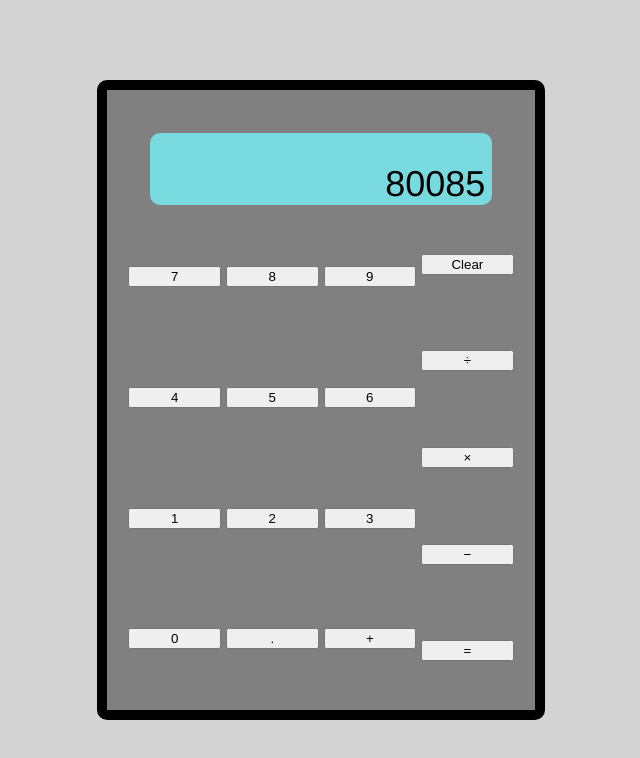
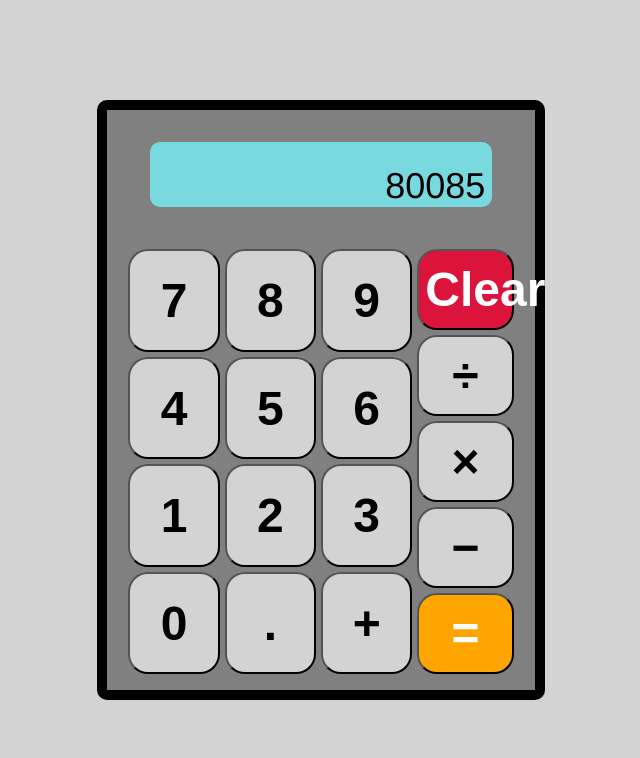
Before and after one commit to SlothSan/odin-calculator, a plain HTML site: page index.html in a window 1280 px wide. Shown: the whole page, without its empty margins (319-959 px from the left). Drawn offline with Linux system fonts and the light colour scheme.

Commit message:
Basic styling complete, begin wiring up the JavaScript.

```diff
--- a/styles.css
+++ b/styles.css
@@ -32,9 +32,9 @@ html body {
     display: flex;
     flex-direction: column;
     width: 35vw;
-    height: 50vw;
+    height: 75vh;
     max-width: 750px;
-    max-height: 750px;
+    max-height: 1000px;
     align-self: center;
     background-color: grey;
     border: 10px solid black;
@@ -46,7 +46,8 @@ html body {
     height: 15%;
     margin-left: auto;
     margin-right: auto;
-    margin-top: 10%;
+    margin-top: 7.5%;
+    margin-bottom: 7.5%;
     background-color: #78d9de;
     border-radius: 10px;
     text-align: right;
@@ -80,3 +81,23 @@ html body {
     width: 25%;
     height: 100%;
 }
+
+button {
+    height: 25%;
+    margin-bottom: 5px;
+    font-size: 48px;
+    font-weight: bold;
+    border-radius: 20px;
+    background-color: lightgrey;
+    cursor: pointer;
+}
+
+#equals {
+    background-color: orange;
+    color: White;
+}
+
+#clear {
+    background-color: crimson;
+    color: white;
+}
```
